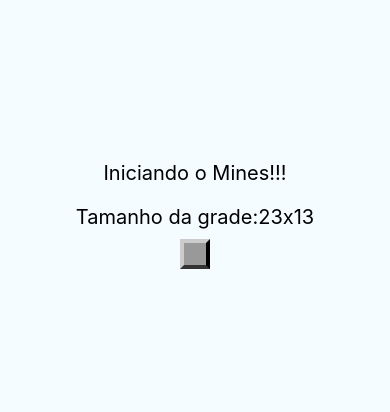
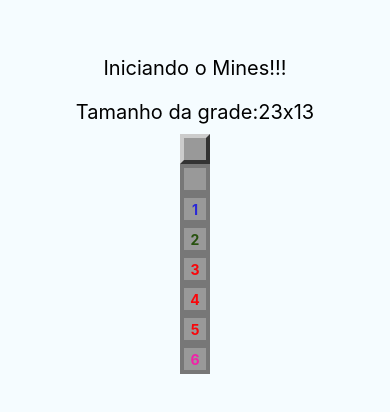
Before and after one commit to Gustavo-Bento/proj_minefield-js, a React Native app: screen / in a window 390 px wide. Shown: the part 212-624 px from the top of the page. Built offline with nearby package versions, Linux system fonts and the light colour scheme.

Commit message:
Styling the minefields

```diff
--- a/App.js
+++ b/App.js
@@ -13,6 +13,13 @@ export default class App extends Component {
           {params.getRowsAmount()}x{params.getColumnsAmount()}
         </Text>
         <Field />
+        <Field opened />
+        <Field opened nearMines={1} />
+        <Field opened nearMines={2} />
+        <Field opened nearMines={3} />
+        <Field opened nearMines={4} />
+        <Field opened nearMines={5} />
+        <Field opened nearMines={6} />
       </View>
     );
   }
--- a/app.json
+++ b/app.json
@@ -1,7 +1,7 @@
 {
   "expo": {
     "name": "proj_minefield-js",
-    "slug": "snack-93f97b87-bcc0-4b92-8eb1-25179fdcfb7d",
+    "slug": "snack-f4a91343-a31b-44db-8029-bbdbfd2d4720",
     "version": "1.0.0",
     "orientation": "portrait",
     "icon": "./assets/icon.png",
--- a/src/components/Field.js
+++ b/src/components/Field.js
@@ -1,28 +1,52 @@
-import React from 'react'
-import {View, StyleSheet} from 'react-native'
-import params from '../Params'
+import React from 'react';
+import { View, StyleSheet, Text } from 'react-native';
+import params from '../Params';
 
-export default props =>{
-  const styleField = [style.field]
-  //Outros estilos aqui
-  if (styleField.length ===1) styleField.push(style.regular)
+export default (props) => {
+  const { mined, opened, nearMines } = props;
 
-  return(
-    <View style = {styleField}></View>
+  const styleField = [style.field];
+  if (opened) styleField.push(style.opened);
+  if (styleField.length === 1) styleField.push(style.regular);
+
+  let color = null
+  if (nearMines > 0) {
+    if (nearMines == 1) color = '#2A28D7';
+    if (nearMines == 2) color = '#28520F';
+    if (nearMines > 2 && nearMines < 6) color = '#F9060A';
+    if (nearMines >= 6) color = '#F221A9';
+  }
+
+  return (
+    <View style={styleField}>
+      {!mined&& opened && nearMines > 0 ?
+      <Text style={[style.label, { color: color }]}>{nearMines}</Text>: false}
+    </View>
   )
-}
+
+};
 
 const style = StyleSheet.create({
-  field:{
+  field: {
     height: params.blockSize,
     width: params.blockSize,
     borderWidth: params.borderSize,
   },
-  regular:{
+  regular: {
     backgroundColor: '#999',
     borderLeftColor: '#CCC',
     borderTopColor: '#CCC',
-    bordrerRightColor: '#333',
+    borderRightColor: '#333',
     borderBottomColor: '#333',
+  },
+  opened:{
+    backgroundColor: '#999',
+    borderColor: '#777',
+    alignItems: 'center',
+    justifyContent: 'center',
+  },
+  label: {
+    fontWeight: 'bold',
+    fontSize: params.fontSize,
   }
-})
+});
```
